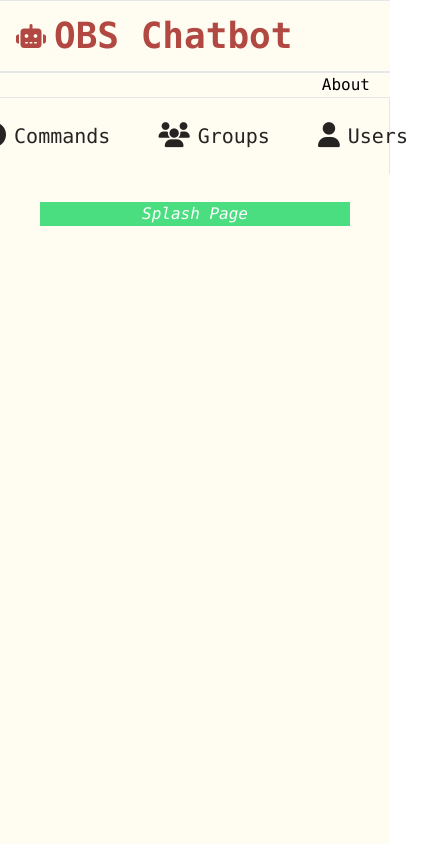
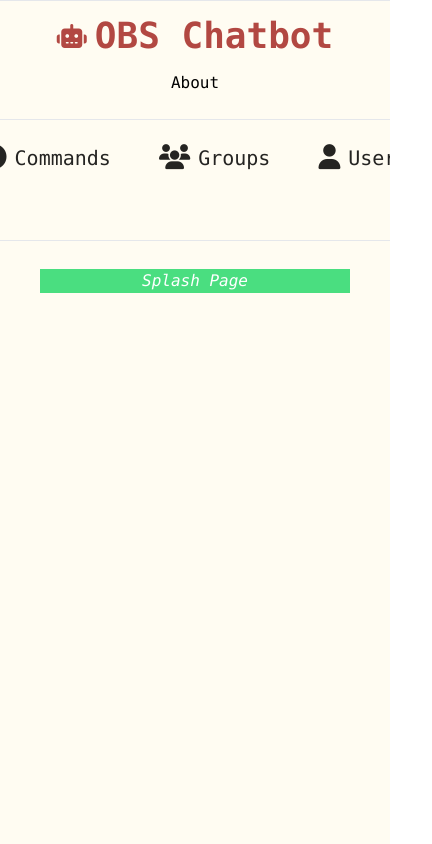
Before and after one commit to TinaTiel/obs-chatbot-fe, a React (Create React App) app: page / in a window 390 px wide. Shown: the whole page, 432 px wide, since content can reach past the window. Built offline with nearby package versions, Linux system fonts and the light colour scheme.

Commit message:
styled group cards and buttons, and swapped overall layout to flex to allow more flexibility stacking new elements etc vertically and to better work on mobile

```diff
--- a/src/components/App.js
+++ b/src/components/App.js
@@ -11,21 +11,31 @@ import Header from './Header';
 const App = () => {
     return (
         <BrowserRouter>
-            <div className="h-screen flex flex-col
-            md:grid md:grid-cols-[max-content_auto] md:grid-rows-[auto_1fr_auto] md:auto-cols-fr bg-c-bg-light dark:bg-c-bg-dark
-            font-mono text-c-text-primary dark:text-c-text-primary-dark
+            <div className="h-screen w-screen flex flex-col
+            overflow-hidden
+            bg-c-bg-light dark:bg-c-bg-dark
+            font-mono
+            text-c-text-primary dark:text-c-text-primary-dark
             ">
                 <header id="header" className="
+                flex md:flex-row flex-col items-center justify-between
                 border-y border-fg-light dark:border-fg-dark">
                     <Logo />
+                    <Header/>
                 </header>
-                <div className="border-y border-fg-light dark:border-fg-dark">
-                    <Header />
-                </div>
-                <nav id="navbar" className="border-r border-fg-light dark:border-fg-dark/25" >
+                <div className="
+                grow
+                flex md:flex-row flex-col w-full
+                overflow-hidden">
+                    <nav id="navbar" className="
+                    basis-1/6
+                    md:border-r md:border-b-0 border-b border-fg-light dark:border-fg-dark/25" >
                         <NavBar />
                     </nav>
-                <main id="content" className="grow justify-center text-center md:text-left
+                    <main id="content" className="
+                    justify-center grow
+                    overflow-y-scroll
+                    text-center md:text-left
                     py-7 px-10">
                         <Routes>
                             <Route path='/' exact element={<Splash />} />
@@ -35,6 +45,7 @@ const App = () => {
                         </Routes>
                     </main>
                 </div>
+            </div>
         </BrowserRouter>
     );
 };
--- a/src/components/Button.js
+++ b/src/components/Button.js
@@ -10,6 +10,7 @@ const Button = (props) => {
             dark:hover:text-c-text-primary-dark
             hover:bg-c-primary-hover-light
             hover:text-c-text-primary-dark
+            whitespace-nowrap h-full
             px-6 py-4"
         >
             {props.text}
--- a/src/components/Header.js
+++ b/src/components/Header.js
@@ -3,7 +3,7 @@ import React from "react";
 const Header = (props) => {
     return (
         <div className="flex flex-row justify-end items-center
-        h-full mx-5">
+        h-full mx-5 pb-6 md:pb-0">
             <div>
                 About
             </div>
--- a/src/components/groups/Groups.js
+++ b/src/components/groups/Groups.js
@@ -16,17 +16,17 @@ const Groups = (props) => {
 
     const renderCreate = () => {
         return (
-            <>
-                <Button text="New Group..." location="#" />
-            </>
+            <div className="flex flex-row gap-x-4">
+                <Button text="Create Group" location="#" />
+            </div>
         );
     }
 
     const renderAdmin = () => {
         return (
-            <div className="right floated content">
-                <button className="ui button primary">Edit</button>
-                <button className="ui button red">Delete</button>
+            <div className="flex flex-row gap-x-4 justify-start">
+                <Button text="Edit" location="#" />
+                <Button text="Delete" location="#" />
             </div>
         )
     }
@@ -40,35 +40,42 @@ const Groups = (props) => {
             )
         }
         return Object.values(groups).map(group => (
-            <div key={group.id} className='item'>
+            <div key={group.id} className='flex flex-row justify-between items-center
+            dark:hover:bg-c-fg-dark hover:bg-c-fg-light
+            py-4 px-2'>
+                <article className="
+                dark:text-c-text-secondary-dark
+                flex flex-col md:items-start items-center gap-4">
+                    <h1 className="text-2xl">{group.name}</h1>
+                    <p className="italic text-m">{group.description}</p>
+                </article>
+                <div>
                     {renderAdmin()}
-                <div className="content">
-                    <div className="header">{group.name}</div>
-                    <div className="description">{group.description}</div>
                 </div>
             </div>
         ));
     }
 
     return (
+        <>
+            <div className="border-b border-fg-light dark:border-fg-dark/25">
+                <div className="flex flex-row items-center justify-between py-4">
                     <div>
-            <div className="flex flex-row items-center">
-                <div className="grow">
-                    <h2 className="text-4xl">
+                        <h2 className="text-2xl md:text-4xl">
                             Groups
                         </h2>
-                    <h3 className="dark:text-c-text-secondary-dark italic">
-                        Groups allow you to grant command permissions to one or many viewers.
-                    </h3>
                     </div>
-                <div className="">
+                    <div>
                         {renderCreate()}
                     </div>
                 </div>
-            <div className="">
+            </div>
+            <div className="flex flex-col divide-y text-left">
+
                     {renderGroups(groups)}
+
             </div>
-        </div>
+        </>
     );
 };
 
```
Lines whose indentation alone changed are shown as unchanged.
